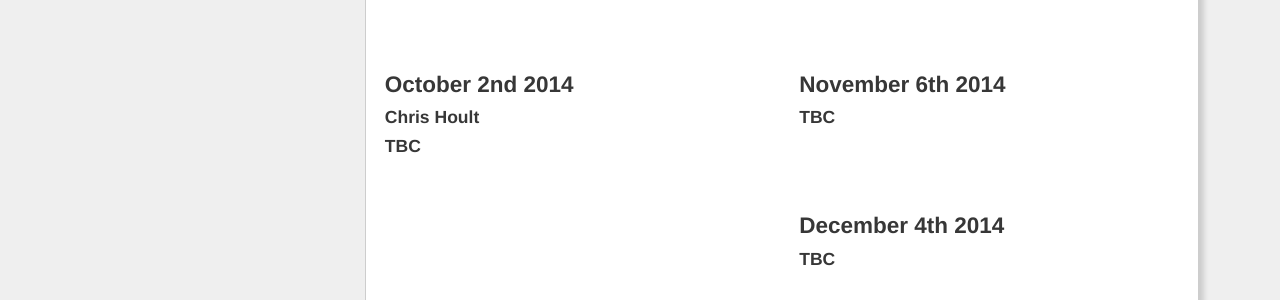
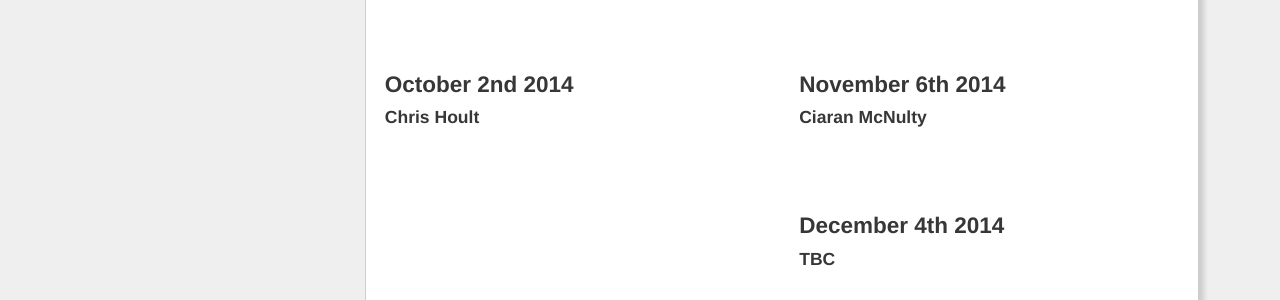
Before and after one commit to phplondon/phplondon.github.io, a Jekyll site: the page built from index.html, in a window 1280 px wide. Shown: the part 850-1150 px from the top of the page. Built offline with Jekyll 4.4.1, drawn with Linux system fonts in a browser that asks for light colours.

Commit message:
Add Ciaran for October

```diff
--- a/index.html
+++ b/index.html
@@ -30,14 +30,13 @@ layout: default
         <div class="home-main-content">
             <h2>October 2nd 2014</h2>
             <h3>Chris Hoult</h3>
-            <h3>TBC</h3>
             <p></p>
         </div>
     </div>
     <div class="sixcol">
         <div class="home-main-content">
             <h2>November 6th 2014</h2>
-            <h3>TBC</h3>
+            <h3>Ciaran McNulty</h3>
         </div>
     </div>
     <div class="sixcol">
```
